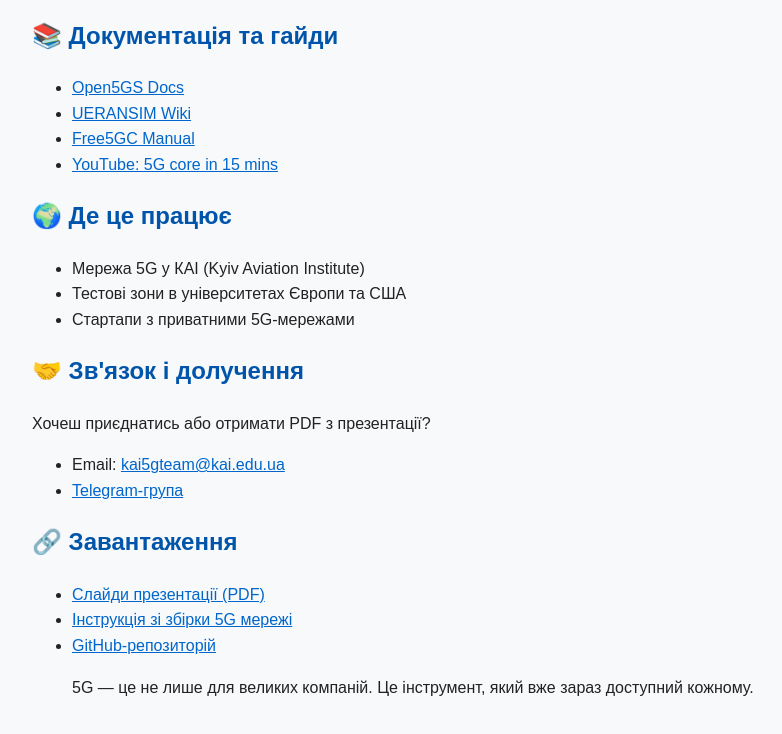
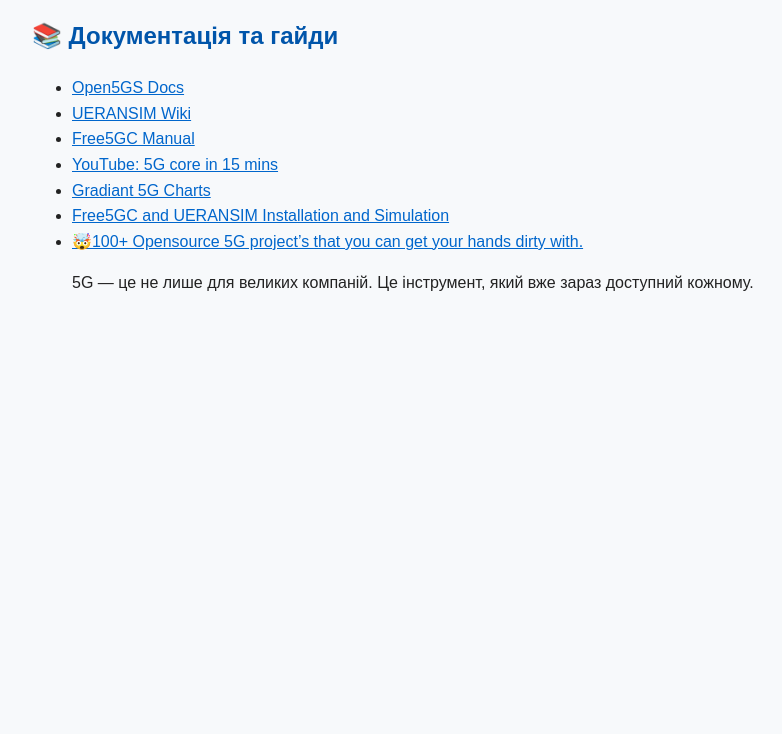
Before and after one commit to alla-pinchuk/5g-resources.io, a plain HTML site: page index.html in a window 1280 px wide. Shown: the part 891-1625 px from the top of the page, without its empty margins (158-940 px from the left). After the commit the page ends 1235 px from the top, so only its background shows below. Drawn offline with Linux system fonts and the light colour scheme.

Commit message:
Update index.html

```diff
--- a/index.html
+++ b/index.html
@@ -72,27 +72,9 @@ git clone https://github.com/aligungr/UERANSIM</code></pre>
     <li><a href="https://github.com/aligungr/UERANSIM/wiki">UERANSIM Wiki</a></li>
     <li><a href="https://free5gc.org">Free5GC Manual</a></li>
     <li><a href="https://www.youtube.com/results?search_query=build+5g+core+open5gs">YouTube: 5G core in 15 mins</a></li>
-  </ul>
-
-  <h2>🌍 Де це працює</h2>
-  <ul>
-    <li>Мережа 5G у КАІ (Kyiv Aviation Institute)</li>
-    <li>Тестові зони в університетах Європи та США</li>
-    <li>Стартапи з приватними 5G-мережами</li>
-  </ul>
-
-  <h2>🤝 Зв'язок і долучення</h2>
-  <p>Хочеш приєднатись або отримати PDF з презентації?</p>
-  <ul>
-    <li>Email: <a href="mailto:kai5gteam@kai.edu.ua">kai5gteam@kai.edu.ua</a></li>
-    <li><a href="https://t.me/your5gteam">Telegram-група</a></li>
-  </ul>
-
-  <h2>🔗 Завантаження</h2>
-  <ul>
-    <li><a href="https://yourlink.com">Слайди презентації (PDF)</a></li>
-    <li><a href="https://yourlink.com">Інструкція зі збірки 5G мережі</a></li>
-    <li><a href="https://github.com/yourname/5g-workshop">GitHub-репозиторій</a></li>
+    <li><a href="https://gradiant.github.io/5g-charts/">Gradiant 5G Charts</a></li>
+    <li><a href="http://hackmd.io/@_ZfqOpYhTCq5xfvPo9Xb8g/BJh007lbh">Free5GC and UERANSIM Installation and Simulation</a></li>
+    <li><a href="https://medium.com/@googler_ram/100-opensource-5g-projects-that-you-can-get-your-hands-dirty-with-127a50967692">🤯100+ Opensource 5G project’s that you can get your hands dirty with.</a></li>
   </ul>
 
   <blockquote>
```
